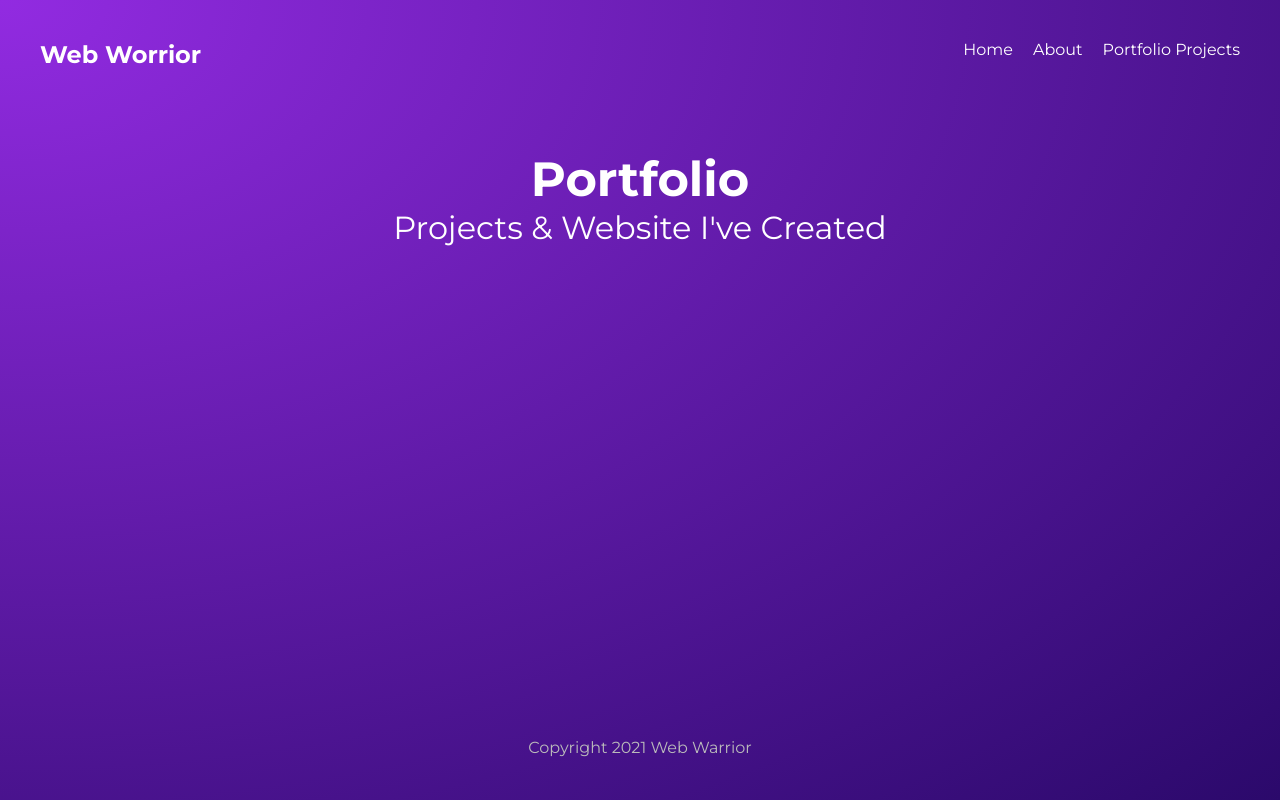
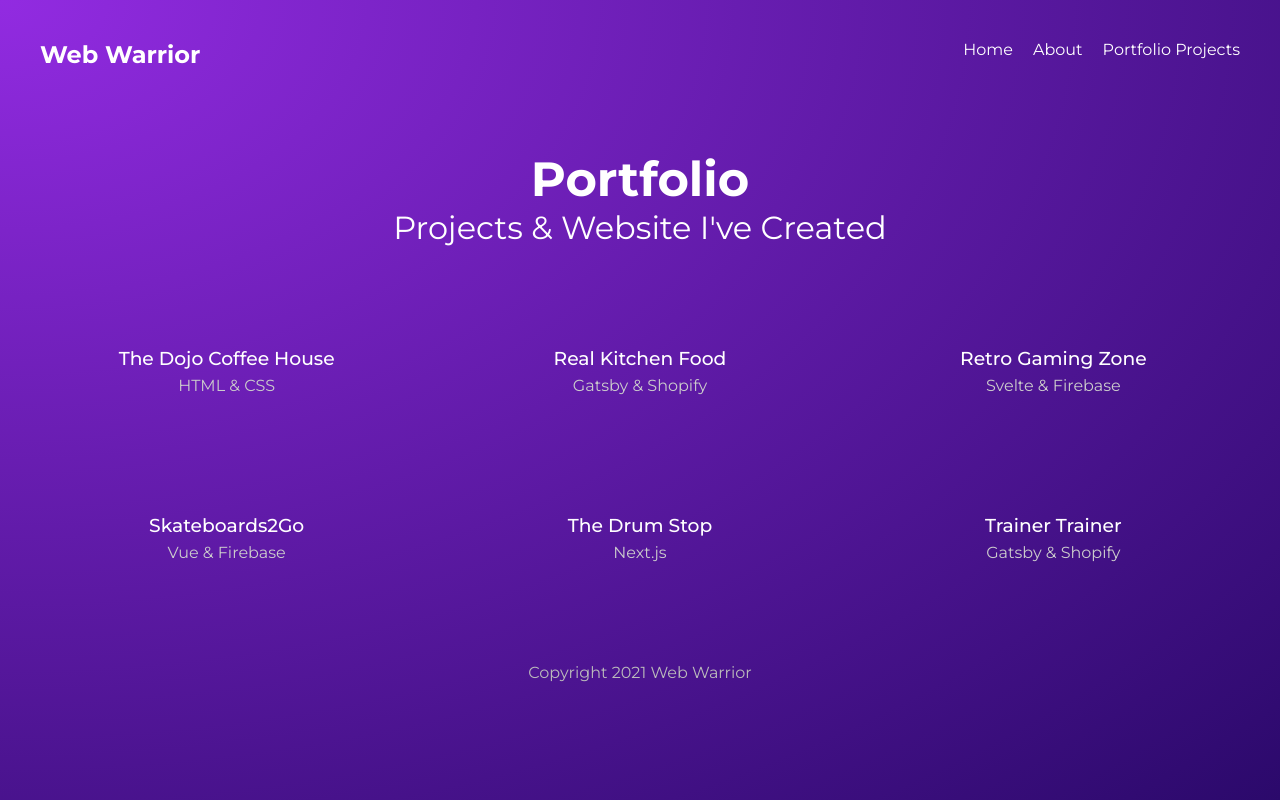
Before and after one commit to adrianplesniar/web-warrior-gatsby, a Gatsby site: page /projects in a window 1280 px wide. Built offline with nearby package versions, Linux system fonts and the light colour scheme; Gatsby itself is replaced by a stand-in of ours.

```diff
--- a/package.json
+++ b/package.json
@@ -15,6 +15,8 @@
   },
   "dependencies": {
     "gatsby": "^3.3.1",
+    "gatsby-source-filesystem": "^3.4.0",
+    "gatsby-transformer-remark": "^4.1.0",
     "react": "^17.0.1",
     "react-dom": "^17.0.1"
   },
--- a/src/components/Navbar.js
+++ b/src/components/Navbar.js
@@ -1,10 +1,22 @@
-import { Link } from 'gatsby'
+import { Link, graphql, useStaticQuery } from 'gatsby'
 import React from 'react'
 
 export default function Navbar() {
+    const data = useStaticQuery(graphql`
+        query SiteInfo {
+            site {
+                siteMetadata {
+                    title
+                }
+            }
+        }
+    `)
+
+    const { title } = data.site.siteMetadata
+
     return (
         <nav>
-            <h1>Web Worrior</h1>
+            <h1>{ title }</h1>
             <div className="links">
                 <Link to="/">Home</Link>
                 <Link to="/about">About</Link>
--- a/src/pages/projects/index.js
+++ b/src/pages/projects/index.js
@@ -1,14 +1,45 @@
+import { graphql, Link } from 'gatsby'
 import React from 'react'
 import { Layout } from '../../components/Layout'
 import * as styles from '../../styles/projects.module.css'
 
-export default function Projects() {
+export default function Projects({ data }) {
+    console.log(data)
+    const projects = data.allMarkdownRemark.nodes
+    console.log(projects)
+
     return (
         <Layout>
             <div className={styles.portfolio}>
                 <h2>Portfolio</h2>
                 <h3>Projects & Website I've Created</h3>
+                <div className={styles.projects}>
+                    {projects.map(project => (
+                        <Link to={`/projects/${project.frontmatter.slug}`} key={project.id}>
+                            <div>
+                                <h3>{ project.frontmatter.title }</h3>
+                                <p>{ project.frontmatter.stack }</p>
+                            </div>
+                        </Link>
+                    ))}
+                </div>
             </div>
         </Layout>
     )
 }
+
+// export page query
+export const query = graphql`
+    query ProjectsPage {
+        allMarkdownRemark {
+            nodes {
+                frontmatter {
+                    slug
+                    stack
+                    title
+                }
+                id
+        }
+        }
+    }
+`
--- /dev/null
+++ b/src/projects/dojo-coffee-house.md
@@ -0,0 +1,11 @@
+---
+title: The Dojo Coffee House
+stack: HTML & CSS
+slug: the-dojo-coffee-house
+---
+
+Lorem ninja ipsum dolor sit amet, consectetuer adipiscing elit, sed diam nonummy nibh euismod tincidunt ut laoreet dolore magna aliquam erat volutpat. Ut ninja wisi enim ad minim veniam, quis nostrud exerci tation ullamcorper suscipit ninja lobortis nisl ut aliquip ex ea commodo consequat. Duis ninja autem vel eum iriure dolor in hendrerit in vulputate ninja velit esse molestie consequat, vel illum dolore eu feugiat nulla ninja facilisis at vero eros et accumsan et iusto odio dignissim qui blandit praesent luptatum zzril delenit augue duis dolore te feugait nulla facilisi. Nam ninja ipsum liber tempor cum soluta nobis eleifend option congue nihil imperdiet doming id quod mazim placerat facer possim assum. Typi ninja non habent claritatem insitam; est usus legentis in iis qui facit eorum claritatem. Investigationes ninja demonstraverunt lectores legere me lius quod ii legunt saepius. Claritas ninja est etiam processus dynamicus, qui ninja sequitur mutationem consuetudium lectorum. Mirum ninja est notare quam littera gothica, quam nunc putamus parum claram, anteposuerit litterarum formas humanitatis per seacula quarta decima et quinta decima. Eodem ninja ipsum modo typi, qui nunc nobis videntur parum clari, fiant sollemnes in ninja futurum.
+
+### Lorem ninja ipsum dolor
+
+Lorem ninja ipsum dolor sit amet, consectetuer adipiscing elit, sed diam nonummy nibh euismod tincidunt ut laoreet dolore magna aliquam erat volutpat. Ut ninja wisi enim ad minim veniam, quis nostrud exerci tation ullamcorper suscipit ninja lobortis nisl ut aliquip ex ea commodo consequat. Duis ninja autem vel eum iriure dolor in hendrerit in vulputate ninja velit esse molestie consequat, vel illum dolore eu feugiat nulla ninja facilisis at vero eros et accumsan et iusto odio dignissim qui blandit praesent luptatum zzril delenit augue duis dolore te feugait nulla facilisi. Nam ninja ipsum liber tempor cum soluta nobis eleifend option congue nihil imperdiet doming id quod mazim placerat facer possim assum. Typi ninja non habent claritatem insitam; est usus legentis in iis qui facit eorum claritatem. Investigationes ninja demonstraverunt lectores legere me lius quod ii legunt saepius. Claritas ninja est etiam processus dynamicus, qui ninja sequitur mutationem consuetudium lectorum. Mirum ninja est notare quam littera gothica, quam nunc putamus parum claram, anteposuerit litterarum formas humanitatis per seacula quarta decima et quinta decima. Eodem ninja ipsum modo typi, qui nunc nobis videntur parum clari, fiant sollemnes in ninja futurum.
--- /dev/null
+++ b/src/projects/real-kitchen-food.md
@@ -0,0 +1,11 @@
+---
+title: Real Kitchen Food
+stack: Gatsby & Shopify
+slug: real-kitchen-food
+---
+
+Lorem ninja ipsum dolor sit amet, consectetuer adipiscing elit, sed diam nonummy nibh euismod tincidunt ut laoreet dolore magna aliquam erat volutpat. Ut ninja wisi enim ad minim veniam, quis nostrud exerci tation ullamcorper suscipit ninja lobortis nisl ut aliquip ex ea commodo consequat. Duis ninja autem vel eum iriure dolor in hendrerit in vulputate ninja velit esse molestie consequat, vel illum dolore eu feugiat nulla ninja facilisis at vero eros et accumsan et iusto odio dignissim qui blandit praesent luptatum zzril delenit augue duis dolore te feugait nulla facilisi. Nam ninja ipsum liber tempor cum soluta nobis eleifend option congue nihil imperdiet doming id quod mazim placerat facer possim assum. Typi ninja non habent claritatem insitam; est usus legentis in iis qui facit eorum claritatem. Investigationes ninja demonstraverunt lectores legere me lius quod ii legunt saepius. Claritas ninja est etiam processus dynamicus, qui ninja sequitur mutationem consuetudium lectorum. Mirum ninja est notare quam littera gothica, quam nunc putamus parum claram, anteposuerit litterarum formas humanitatis per seacula quarta decima et quinta decima. Eodem ninja ipsum modo typi, qui nunc nobis videntur parum clari, fiant sollemnes in ninja futurum.
+
+### Lorem ninja ipsum dolor
+
+Lorem ninja ipsum dolor sit amet, consectetuer adipiscing elit, sed diam nonummy nibh euismod tincidunt ut laoreet dolore magna aliquam erat volutpat. Ut ninja wisi enim ad minim veniam, quis nostrud exerci tation ullamcorper suscipit ninja lobortis nisl ut aliquip ex ea commodo consequat. Duis ninja autem vel eum iriure dolor in hendrerit in vulputate ninja velit esse molestie consequat, vel illum dolore eu feugiat nulla ninja facilisis at vero eros et accumsan et iusto odio dignissim qui blandit praesent luptatum zzril delenit augue duis dolore te feugait nulla facilisi. Nam ninja ipsum liber tempor cum soluta nobis eleifend option congue nihil imperdiet doming id quod mazim placerat facer possim assum. Typi ninja non habent claritatem insitam; est usus legentis in iis qui facit eorum claritatem. Investigationes ninja demonstraverunt lectores legere me lius quod ii legunt saepius. Claritas ninja est etiam processus dynamicus, qui ninja sequitur mutationem consuetudium lectorum. Mirum ninja est notare quam littera gothica, quam nunc putamus parum claram, anteposuerit litterarum formas humanitatis per seacula quarta decima et quinta decima. Eodem ninja ipsum modo typi, qui nunc nobis videntur parum clari, fiant sollemnes in ninja futurum.
--- /dev/null
+++ b/src/projects/retro-gaming-zone.md
@@ -0,0 +1,11 @@
+---
+title: Retro Gaming Zone
+stack: Svelte & Firebase
+slug: retro-gaming-zone
+---
+
+Lorem ninja ipsum dolor sit amet, consectetuer adipiscing elit, sed diam nonummy nibh euismod tincidunt ut laoreet dolore magna aliquam erat volutpat. Ut ninja wisi enim ad minim veniam, quis nostrud exerci tation ullamcorper suscipit ninja lobortis nisl ut aliquip ex ea commodo consequat. Duis ninja autem vel eum iriure dolor in hendrerit in vulputate ninja velit esse molestie consequat, vel illum dolore eu feugiat nulla ninja facilisis at vero eros et accumsan et iusto odio dignissim qui blandit praesent luptatum zzril delenit augue duis dolore te feugait nulla facilisi. Nam ninja ipsum liber tempor cum soluta nobis eleifend option congue nihil imperdiet doming id quod mazim placerat facer possim assum. Typi ninja non habent claritatem insitam; est usus legentis in iis qui facit eorum claritatem. Investigationes ninja demonstraverunt lectores legere me lius quod ii legunt saepius. Claritas ninja est etiam processus dynamicus, qui ninja sequitur mutationem consuetudium lectorum. Mirum ninja est notare quam littera gothica, quam nunc putamus parum claram, anteposuerit litterarum formas humanitatis per seacula quarta decima et quinta decima. Eodem ninja ipsum modo typi, qui nunc nobis videntur parum clari, fiant sollemnes in ninja futurum.
+
+### Lorem ninja ipsum dolor
+
+Lorem ninja ipsum dolor sit amet, consectetuer adipiscing elit, sed diam nonummy nibh euismod tincidunt ut laoreet dolore magna aliquam erat volutpat. Ut ninja wisi enim ad minim veniam, quis nostrud exerci tation ullamcorper suscipit ninja lobortis nisl ut aliquip ex ea commodo consequat. Duis ninja autem vel eum iriure dolor in hendrerit in vulputate ninja velit esse molestie consequat, vel illum dolore eu feugiat nulla ninja facilisis at vero eros et accumsan et iusto odio dignissim qui blandit praesent luptatum zzril delenit augue duis dolore te feugait nulla facilisi. Nam ninja ipsum liber tempor cum soluta nobis eleifend option congue nihil imperdiet doming id quod mazim placerat facer possim assum. Typi ninja non habent claritatem insitam; est usus legentis in iis qui facit eorum claritatem. Investigationes ninja demonstraverunt lectores legere me lius quod ii legunt saepius. Claritas ninja est etiam processus dynamicus, qui ninja sequitur mutationem consuetudium lectorum. Mirum ninja est notare quam littera gothica, quam nunc putamus parum claram, anteposuerit litterarum formas humanitatis per seacula quarta decima et quinta decima. Eodem ninja ipsum modo typi, qui nunc nobis videntur parum clari, fiant sollemnes in ninja futurum.
--- /dev/null
+++ b/src/projects/skateboards2go.md
@@ -0,0 +1,11 @@
+---
+title: Skateboards2Go
+stack: Vue & Firebase
+slug: skateboards-to-go
+---
+
+Lorem ninja ipsum dolor sit amet, consectetuer adipiscing elit, sed diam nonummy nibh euismod tincidunt ut laoreet dolore magna aliquam erat volutpat. Ut ninja wisi enim ad minim veniam, quis nostrud exerci tation ullamcorper suscipit ninja lobortis nisl ut aliquip ex ea commodo consequat. Duis ninja autem vel eum iriure dolor in hendrerit in vulputate ninja velit esse molestie consequat, vel illum dolore eu feugiat nulla ninja facilisis at vero eros et accumsan et iusto odio dignissim qui blandit praesent luptatum zzril delenit augue duis dolore te feugait nulla facilisi. Nam ninja ipsum liber tempor cum soluta nobis eleifend option congue nihil imperdiet doming id quod mazim placerat facer possim assum. Typi ninja non habent claritatem insitam; est usus legentis in iis qui facit eorum claritatem. Investigationes ninja demonstraverunt lectores legere me lius quod ii legunt saepius. Claritas ninja est etiam processus dynamicus, qui ninja sequitur mutationem consuetudium lectorum. Mirum ninja est notare quam littera gothica, quam nunc putamus parum claram, anteposuerit litterarum formas humanitatis per seacula quarta decima et quinta decima. Eodem ninja ipsum modo typi, qui nunc nobis videntur parum clari, fiant sollemnes in ninja futurum.
+
+### Lorem ninja ipsum dolor
+
+Lorem ninja ipsum dolor sit amet, consectetuer adipiscing elit, sed diam nonummy nibh euismod tincidunt ut laoreet dolore magna aliquam erat volutpat. Ut ninja wisi enim ad minim veniam, quis nostrud exerci tation ullamcorper suscipit ninja lobortis nisl ut aliquip ex ea commodo consequat. Duis ninja autem vel eum iriure dolor in hendrerit in vulputate ninja velit esse molestie consequat, vel illum dolore eu feugiat nulla ninja facilisis at vero eros et accumsan et iusto odio dignissim qui blandit praesent luptatum zzril delenit augue duis dolore te feugait nulla facilisi. Nam ninja ipsum liber tempor cum soluta nobis eleifend option congue nihil imperdiet doming id quod mazim placerat facer possim assum. Typi ninja non habent claritatem insitam; est usus legentis in iis qui facit eorum claritatem. Investigationes ninja demonstraverunt lectores legere me lius quod ii legunt saepius. Claritas ninja est etiam processus dynamicus, qui ninja sequitur mutationem consuetudium lectorum. Mirum ninja est notare quam littera gothica, quam nunc putamus parum claram, anteposuerit litterarum formas humanitatis per seacula quarta decima et quinta decima. Eodem ninja ipsum modo typi, qui nunc nobis videntur parum clari, fiant sollemnes in ninja futurum.
--- /dev/null
+++ b/src/projects/the-drum-stop.md
@@ -0,0 +1,11 @@
+---
+title: The Drum Stop
+stack: Next.js
+slug: the-drum-stop
+---
+
+Lorem ninja ipsum dolor sit amet, consectetuer adipiscing elit, sed diam nonummy nibh euismod tincidunt ut laoreet dolore magna aliquam erat volutpat. Ut ninja wisi enim ad minim veniam, quis nostrud exerci tation ullamcorper suscipit ninja lobortis nisl ut aliquip ex ea commodo consequat. Duis ninja autem vel eum iriure dolor in hendrerit in vulputate ninja velit esse molestie consequat, vel illum dolore eu feugiat nulla ninja facilisis at vero eros et accumsan et iusto odio dignissim qui blandit praesent luptatum zzril delenit augue duis dolore te feugait nulla facilisi. Nam ninja ipsum liber tempor cum soluta nobis eleifend option congue nihil imperdiet doming id quod mazim placerat facer possim assum. Typi ninja non habent claritatem insitam; est usus legentis in iis qui facit eorum claritatem. Investigationes ninja demonstraverunt lectores legere me lius quod ii legunt saepius. Claritas ninja est etiam processus dynamicus, qui ninja sequitur mutationem consuetudium lectorum. Mirum ninja est notare quam littera gothica, quam nunc putamus parum claram, anteposuerit litterarum formas humanitatis per seacula quarta decima et quinta decima. Eodem ninja ipsum modo typi, qui nunc nobis videntur parum clari, fiant sollemnes in ninja futurum.
+
+### Lorem ninja ipsum dolor
+
+Lorem ninja ipsum dolor sit amet, consectetuer adipiscing elit, sed diam nonummy nibh euismod tincidunt ut laoreet dolore magna aliquam erat volutpat. Ut ninja wisi enim ad minim veniam, quis nostrud exerci tation ullamcorper suscipit ninja lobortis nisl ut aliquip ex ea commodo consequat. Duis ninja autem vel eum iriure dolor in hendrerit in vulputate ninja velit esse molestie consequat, vel illum dolore eu feugiat nulla ninja facilisis at vero eros et accumsan et iusto odio dignissim qui blandit praesent luptatum zzril delenit augue duis dolore te feugait nulla facilisi. Nam ninja ipsum liber tempor cum soluta nobis eleifend option congue nihil imperdiet doming id quod mazim placerat facer possim assum. Typi ninja non habent claritatem insitam; est usus legentis in iis qui facit eorum claritatem. Investigationes ninja demonstraverunt lectores legere me lius quod ii legunt saepius. Claritas ninja est etiam processus dynamicus, qui ninja sequitur mutationem consuetudium lectorum. Mirum ninja est notare quam littera gothica, quam nunc putamus parum claram, anteposuerit litterarum formas humanitatis per seacula quarta decima et quinta decima. Eodem ninja ipsum modo typi, qui nunc nobis videntur parum clari, fiant sollemnes in ninja futurum.
--- /dev/null
+++ b/src/projects/trainer-trainer.md
@@ -0,0 +1,11 @@
+---
+title: Trainer Trainer
+stack: Gatsby & Shopify
+slug: trainer-trainer
+---
+
+Lorem ninja ipsum dolor sit amet, consectetuer adipiscing elit, sed diam nonummy nibh euismod tincidunt ut laoreet dolore magna aliquam erat volutpat. Ut ninja wisi enim ad minim veniam, quis nostrud exerci tation ullamcorper suscipit ninja lobortis nisl ut aliquip ex ea commodo consequat. Duis ninja autem vel eum iriure dolor in hendrerit in vulputate ninja velit esse molestie consequat, vel illum dolore eu feugiat nulla ninja facilisis at vero eros et accumsan et iusto odio dignissim qui blandit praesent luptatum zzril delenit augue duis dolore te feugait nulla facilisi. Nam ninja ipsum liber tempor cum soluta nobis eleifend option congue nihil imperdiet doming id quod mazim placerat facer possim assum. Typi ninja non habent claritatem insitam; est usus legentis in iis qui facit eorum claritatem. Investigationes ninja demonstraverunt lectores legere me lius quod ii legunt saepius. Claritas ninja est etiam processus dynamicus, qui ninja sequitur mutationem consuetudium lectorum. Mirum ninja est notare quam littera gothica, quam nunc putamus parum claram, anteposuerit litterarum formas humanitatis per seacula quarta decima et quinta decima. Eodem ninja ipsum modo typi, qui nunc nobis videntur parum clari, fiant sollemnes in ninja futurum.
+
+### Lorem ninja ipsum dolor
+
+Lorem ninja ipsum dolor sit amet, consectetuer adipiscing elit, sed diam nonummy nibh euismod tincidunt ut laoreet dolore magna aliquam erat volutpat. Ut ninja wisi enim ad minim veniam, quis nostrud exerci tation ullamcorper suscipit ninja lobortis nisl ut aliquip ex ea commodo consequat. Duis ninja autem vel eum iriure dolor in hendrerit in vulputate ninja velit esse molestie consequat, vel illum dolore eu feugiat nulla ninja facilisis at vero eros et accumsan et iusto odio dignissim qui blandit praesent luptatum zzril delenit augue duis dolore te feugait nulla facilisi. Nam ninja ipsum liber tempor cum soluta nobis eleifend option congue nihil imperdiet doming id quod mazim placerat facer possim assum. Typi ninja non habent claritatem insitam; est usus legentis in iis qui facit eorum claritatem. Investigationes ninja demonstraverunt lectores legere me lius quod ii legunt saepius. Claritas ninja est etiam processus dynamicus, qui ninja sequitur mutationem consuetudium lectorum. Mirum ninja est notare quam littera gothica, quam nunc putamus parum claram, anteposuerit litterarum formas humanitatis per seacula quarta decima et quinta decima. Eodem ninja ipsum modo typi, qui nunc nobis videntur parum clari, fiant sollemnes in ninja futurum.
--- a/src/styles/global.css
+++ b/src/styles/global.css
@@ -46,9 +46,5 @@
 footer p{
   text-align: center;
   color: #bbb;
-  margin: 40px 0;
-  position: fixed;
-  bottom: 0;
-  left: 50%;
-  transform: translateX(-50%);
+  margin: 40px auto;
 }
--- a/src/styles/projects.module.css
+++ b/src/styles/projects.module.css
@@ -9,3 +9,18 @@
     font-size: 2em;
     font-weight: 400;
   }
+  .projects {
+    display: grid;
+    grid-template-columns: 1fr 1fr 1fr;
+    grid-gap: 80px;
+    margin: 80px 20px;
+  }
+  .projects h3 {
+    text-align: center;
+    margin: 20px auto 0px;
+    font-weight: 500;
+  }
+  .projects p {
+    color: #ccc;
+    margin-top: 4px;
+  }
```
Also changed, not shown: gatsby-config.js (+10 -1 lines), src/pages/index.js (+2 -17 lines), 1 other file.
